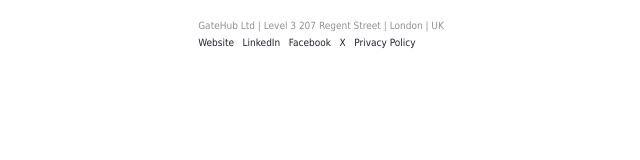
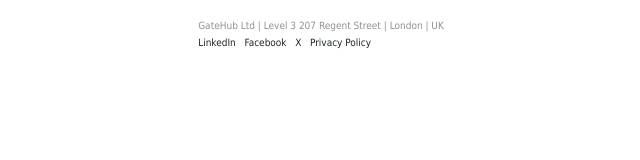
Before and after one commit to mrajkovic/gh-email-signature, a plain HTML site: page generate.html in a window 1280 px wide. Shown: the part 444-604 px from the top of the page, 319-959 px from the left. Drawn offline with Linux system fonts and the light colour scheme.

Commit message:
Removed "website" from footer

```diff
--- a/generate.html
+++ b/generate.html
@@ -155,7 +155,6 @@
 									</tr>
 									<tr>
 										<td valign="top">
-											<a href="https://gatehub.net" target="_blank" style="font-size: 10px !important; line-height: 1.3 !important; color: #20232E !important; text-decoration: none !important; text-align: justify !important; float: left !important;">Website&nbsp;&nbsp;&nbsp;</a>
 											<a href="https://linkedin.com/company/gatehub-limited" target="_blank" style="font-size: 10px !important; line-height: 1.3 !important; color: #20232E !important; text-decoration: none !important; text-align: justify !important; float: left !important;">LinkedIn&nbsp;&nbsp;&nbsp;</a>
 											<a href="https://facebook.com/GateHubNet" target="_blank" style="font-size: 10px !important; line-height: 1.3 !important; color: #20232E !important; text-decoration: none !important; text-align: justify !important; float: left !important;">Facebook&nbsp;&nbsp;&nbsp;</a>
 											<a href="https://x.com/GateHub" target="_blank" style="font-size: 10px !important; line-height: 1.3 !important; color: #20232E !important; text-decoration: none !important; text-align: justify !important; float: left !important;">X&nbsp;&nbsp;&nbsp;</a>
```
